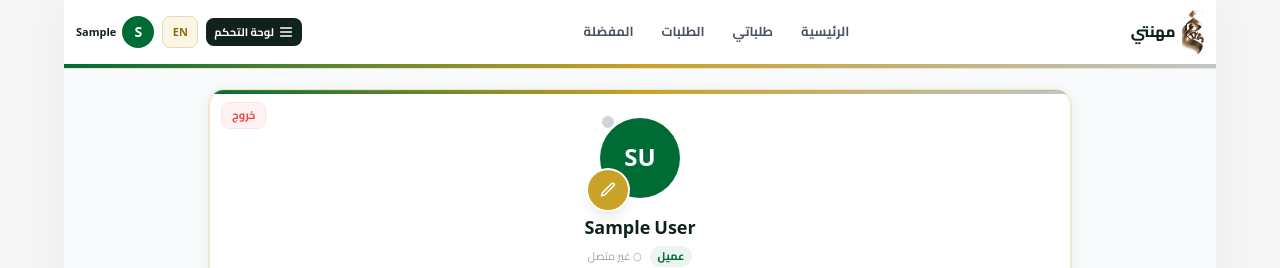
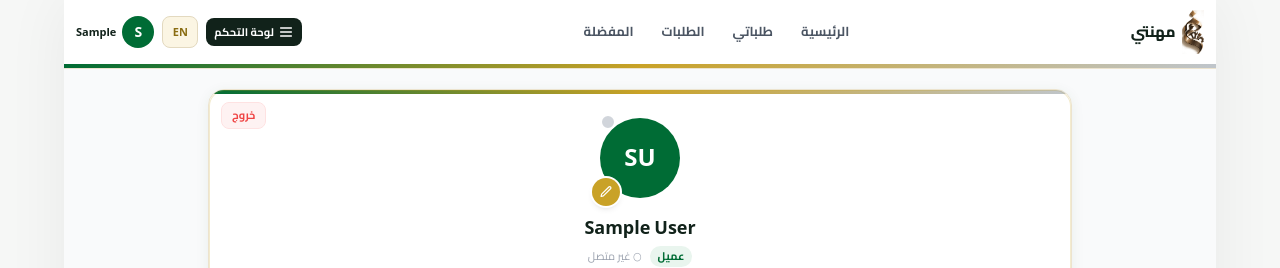
Before and after one commit to familylive/matn, a React (Vite) app: page /profile in a window 1280 px wide. Shown: the top 268 px of the page. Built offline with nearby package versions, Linux system fonts and the light colour scheme; no server answers; sample sign-in values are in the browser's storage.

Commit message:
تصغير زر تعديل الصورة وتكبير شارة التوثيق

```diff
--- a/src/pages/Profile.jsx
+++ b/src/pages/Profile.jsx
@@ -73,8 +73,8 @@ export default function Profile() {
         </button>
         <div className="relative inline-block pt-2">
           {/* زر تعديل الصورة — على اليسار، كبير وواضح */}
-          <label className="absolute -bottom-3 -end-3 z-20 w-10 h-10 rounded-full bg-[#C9A227] text-white grid place-items-center cursor-pointer shadow-lg ring-2 ring-white">
-            <svg className="w-4.5 h-4.5" style={{ width: 18, height: 18 }} fill="none" stroke="currentColor" strokeWidth="2" viewBox="0 0 24 24">
+          <label className="absolute -bottom-2 -end-2 z-20 w-7 h-7 rounded-full bg-[#C9A227] text-white grid place-items-center cursor-pointer shadow-md ring-2 ring-white">
+            <svg className="w-4.5 h-4.5" style={{ width: 14, height: 14 }} fill="none" stroke="currentColor" strokeWidth="2" viewBox="0 0 24 24">
               <path strokeLinecap="round" strokeLinejoin="round" d="M16.862 3.487a2.06 2.06 0 112.914 2.914L7.5 18.65l-4 1 1-4L16.862 3.487z" />
             </svg>
             <input
@@ -105,7 +105,7 @@ export default function Profile() {
         </div>
         <h2 className="text-lg font-extrabold text-[#11221A] mt-4 flex items-center justify-center gap-1.5">
           <span className="truncate">{profile.name || profile.userName}</span>
-          {!!profile.verified && <VerifiedBadge size={22} title="موثّق" />}
+          {!!profile.verified && <VerifiedBadge size={28} title="موثّق" />}
         </h2>
         <div className="flex items-center justify-center gap-2 mt-1 flex-wrap">
           <span className={`text-[11px] px-2 py-0.5 rounded-full font-bold ${isExpert ? 'bg-[#FBF5E3] text-[#8a6d13]' : 'bg-[#E9F5EE] text-[#006C35]'}`}>
```
